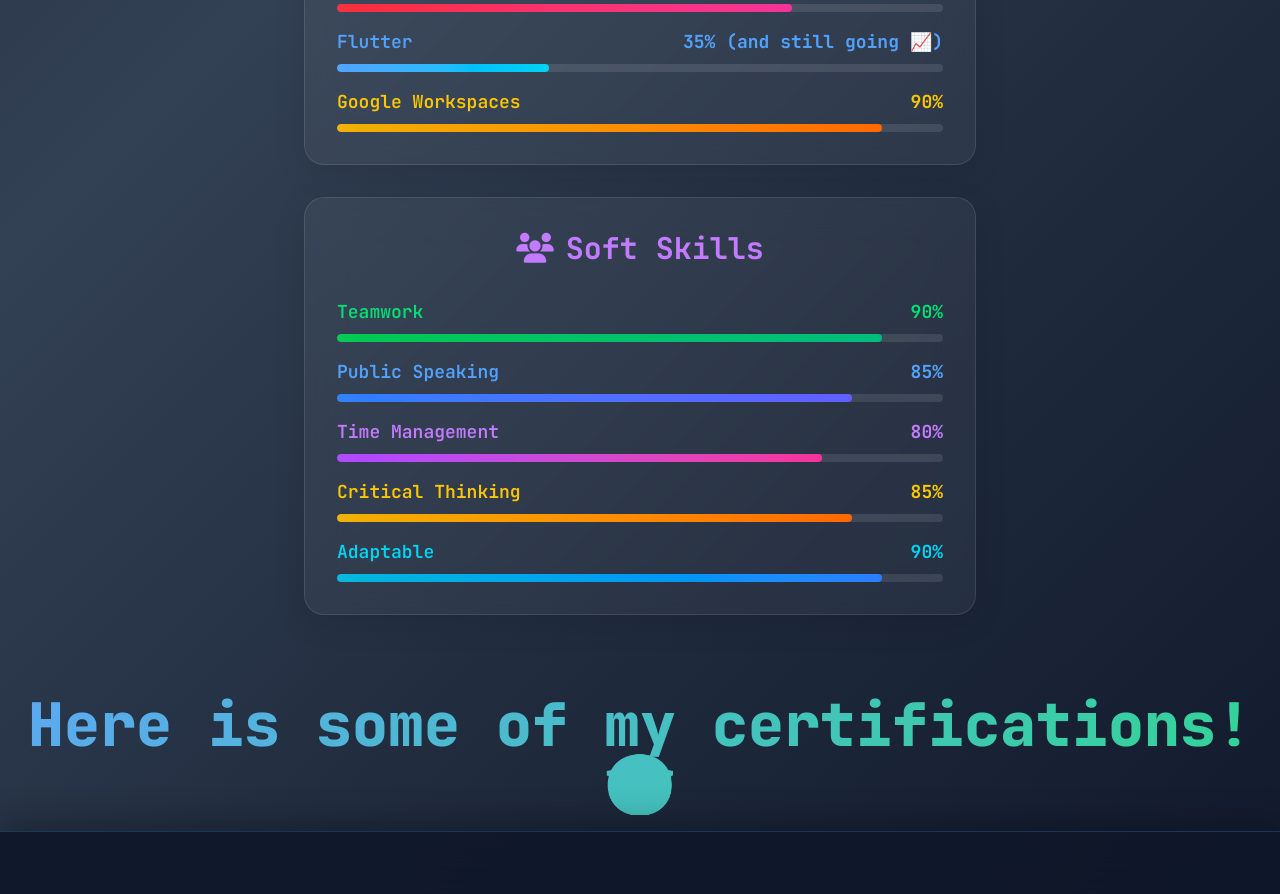
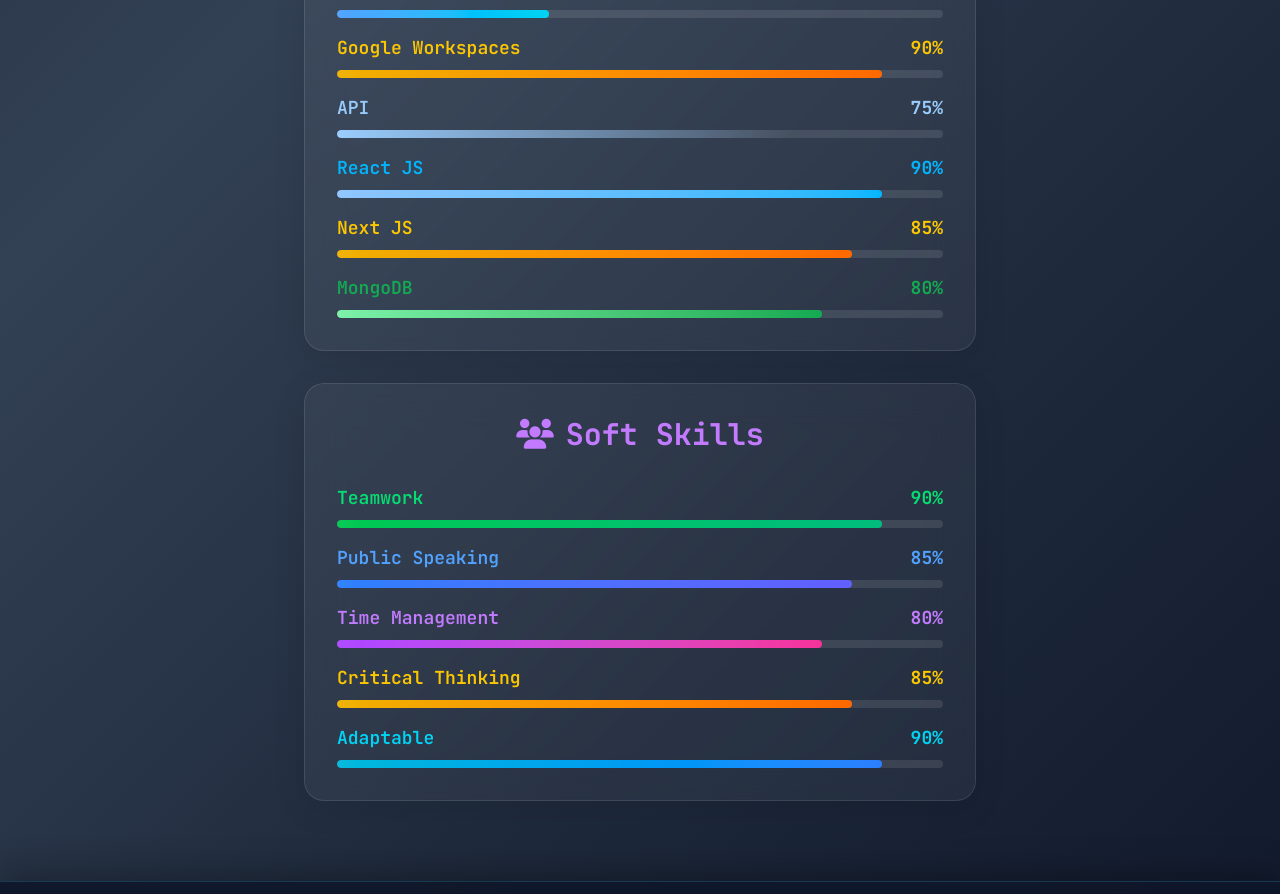
Before and after one commit to LuthfiAditya01/Portofolio, a React (Vite) app: page /about in a window 1280 px wide. Shown: the part 1880-2774 px from the top of the page. Built offline with nearby package versions, Linux system fonts and the light colour scheme; a small style sheet from the web is missing; a web font is replaced by a local one.

Commit message:
Add additional hard skills and update personal information in About section

```diff
--- a/src/about.tsx
+++ b/src/about.tsx
@@ -31,6 +31,76 @@
     laravel: { type: "hard", title: "Laravel", icon: "⚡", percentage: 75, gradient: "from-red-500 to-pink-500", description: "Kerangka kerja PHP yang elegan untuk pengembangan aplikasi web.", details: ["✅ Pola arsitektur MVC", "✅ Eloquent ORM dan migrasi basis data", "✅ Otentikasi dan otorisasi", "✅ Pengembangan API dengan Laravel Sanctum", "✅ Mesin template Blade", "✅ Antarmuka baris perintah Artisan", "🔄 Laravel Livewire untuk komponen reaktif"], experience: "Membangun aplikasi web dengan Laravel. Fokus pada arsitektur kode yang bersih dan praktik terbaik keamanan." },
     flutter: { type: "hard", title: "Flutter", icon: "💙", percentage: 35, gradient: "from-blue-400 to-cyan-400", description: "Kerangka kerja pengembangan seluler lintas platform oleh Google.", details: ["✅ Dasar-dasar bahasa pemrograman Dart", "✅ Pohon widget dan manajemen state", "✅ Implementasi Material Design", "✅ Navigasi dan routing dasar", "🔄 Manajemen state tingkat lanjut (BLoC, Provider)", "🔄 Channel platform untuk integrasi native", "🔄 Pengembangan Flutter Web dan Desktop"], experience: "Saat ini sedang aktif belajar Flutter untuk pengembangan lintas platform. Target untuk mencapai kemahiran dalam 6 bulan ke depan." },
     "google-workspace": { type: "hard", title: "Google Workspace", icon: "📊", percentage: 90, gradient: "from-yellow-500 to-orange-500", description: "Suite Produktivitas berbasis cloud oleh Google.", details: ["✅ Rumus dan skrip tingkat lanjut Google Sheets", "✅ Kolaborasi dan pemformatan Google Docs", "✅ Organisasi dan berbagi Google Drive", "✅ Komunikasi profesional Gmail", "✅ Penjadwalan dan manajemen Google Calendar", "✅ Google Forms untuk pengumpulan data", "✅ Otomasi Google Apps Script"], experience: "Pengguna mahir Google Workspace untuk produktivitas dan kolaborasi. Membuat skrip otomasi untuk optimisasi alur kerja." },
+
+    // Additional Hard Skills shown in the progress list
+    api: {
+      type: "hard",
+      title: "API",
+      icon: "🔗",
+      percentage: 75,
+      gradient: "from-yellow-500 to-orange-500",
+      description: "Perancangan dan konsumsi RESTful API untuk integrasi front-end dan back-end.",
+      details: [
+        "✅ Perancangan endpoint REST (resource-oriented)",
+        "✅ Autentikasi Bearer/JWT dan pengelolaan header",
+        "✅ Fetch API/Axios, error handling, retry sederhana",
+        "✅ Pagination, filtering, dan sorting di sisi API",
+        "✅ Dokumentasi API (OpenAPI/Swagger) dasar",
+        "🔄 Webhook dan integrasi real-time (SSE/WebSocket)"
+      ],
+      experience: "Membangun dan mengonsumsi REST API pada proyek web skala kecil-menengah, fokus pada konsistensi kontrak dan penanganan error."
+    },
+    "react-js": {
+      type: "hard",
+      title: "React JS",
+      icon: "⚛️",
+      percentage: 90,
+      gradient: "from-yellow-500 to-orange-500",
+      description: "Pengembangan SPA dengan React 18, hooks, dan pola komponen yang dapat digunakan kembali.",
+      details: [
+        "✅ Hooks dasar & lanjutan (useState, useEffect, useMemo)",
+        "✅ React Router v7 untuk navigasi client-side",
+        "✅ Optimisasi render (memoization, key, list rendering)",
+        "✅ Pengelolaan meta tag dengan react-helmet-async",
+        "✅ Integrasi AOS untuk animasi scroll",
+        "🔄 Code-splitting & lazy loading"
+      ],
+      experience: "Membangun beberapa halaman SPA dengan pola komponen terstruktur dan pengalaman animasi/interaksi yang halus."
+    },
+    "next-js": {
+      type: "hard",
+      title: "Next JS",
+      icon: "⏭️",
+      percentage: 85,
+      gradient: "from-yellow-500 to-orange-500",
+      description: "Pengembangan aplikasi React dengan kemampuan SSR/SSG/ISR dan routing berbasis file.",
+      details: [
+        "✅ Routing berbasis file (pages/app router)",
+        "✅ Data fetching (SSR, SSG, ISR) dan caching",
+        "✅ Optimasi gambar & font bawaan",
+        "✅ API routes untuk endpoint ringan",
+        "🔄 Middleware & edge runtime",
+        "🔄 Konfigurasi advanced untuk SEO & i18n"
+      ],
+      experience: "Mengerjakan proyek berbasis Next.js dengan fokus pada performa, SEO, dan pola data fetching yang tepat guna."
+    },
+    mongodb: {
+      type: "hard",
+      title: "MongoDB",
+      icon: "🍃",
+      percentage: 80,
+      gradient: "from-yellow-500 to-orange-500",
+      description: "Basis data dokumen NoSQL untuk aplikasi modern yang fleksibel.",
+      details: [
+        "✅ Perancangan skema dokumen dan relasi (embedded/reference)",
+        "✅ Query dasar & indeks untuk performa",
+        "✅ Aggregation pipeline untuk analitik data",
+        "✅ Praktik transaksi & konsistensi dasar",
+        "🔄 ODM Mongoose & validasi skema",
+        "🔄 Sharding & replikasi"
+      ],
+      experience: "Membangun layer data dengan MongoDB untuk kebutuhan CRUD cepat dengan pipeline agregasi sederhana."
+    },
     // Soft Skills
     teamwork: { type: "soft", title: "Teamwork", icon: "🤝", percentage: 90, gradient: "from-green-500 to-emerald-500", description: "Kemampuan untuk bekerja secara efektif dalam sebuah tim.", details: ["✅ Mendengarkan aktif dan empati dalam komunikasi", "✅ Resolusi konflik dan pemecahan masalah kolaboratif", "✅ Berbagi pengetahuan dan membimbing junior", "✅ Kolaborasi lintas fungsi", "✅ Beradaptasi dengan berbagai tipe kepribadian", "✅ Berkontribusi dalam sesi brainstorming", "✅ Mendukung tujuan tim dan kesuksesan bersama"], experience: "Berpengalaman dalam memimpin dan berkontribusi pada berbagai proyek tim. Selalu fokus pada sinergi dan hasil kolektif." },
     "public-speaking": { type: "soft", title: "Public Speaking", icon: "🎤", percentage: 85, gradient: "from-blue-500 to-indigo-500", description: "Kemampuan untuk berkomunikasi secara efektif di depan audiens.", details: ["✅ Presentasi proyek kepada para pemangku kepentingan", "✅ Demo teknis dan pameran produk", "✅ Fasilitasi lokakarya dan penyampaian pelatihan", "✅ Berbicara impromptu dan menangani sesi tanya jawab", "✅ Bercerita untuk presentasi yang menarik", "🔄 Berbicara di hadapan audiens besar (100+ orang)", "🔄 Berbicara di konferensi internasional"], experience: "Sering mempresentasikan hasil proyek dan solusi teknis. Nyaman berbicara dalam berbagai suasana formal dan informal." },
@@ -113,7 +183,7 @@
 
                 <div className="space-y-6 text-slate-200 leading-relaxed">
                   <p className="text-lg">
-                    Hi! I'm <span className="font-bold text-blue-400">Luthfi Aditya</span>. 6th Semester College Student. I'm having a big interest in <span className="font-bold text-green-400">Web Development</span> and
+                    Hi! I'm <span className="font-bold text-blue-400">Luthfi Aditya</span>. 7th Semester College Student. I'm having a big interest in <span className="font-bold text-green-400">Web Development</span> and
                     <span className="font-bold text-purple-400"> Mobile Development</span>.
                   </p>
 
@@ -128,7 +198,7 @@
                         <strong className="text-green-400">Mental.ly</strong>: Mental.ly is a Mobile Application that use to predict how big is the chance that we have a mental issue according to the well-trained Machine Learning model. This project is a Team Project which is a Mandatory Requirement to Graduate from Independent Study Program by Kampus Merdeka in Bangkit Academy.
                       </li>
                       <li className="text-slate-300">
-                        <strong className="text-blue-400">Emergency Service Response</strong>: Emergency Service Response (shortened as ESR) is a Web-Based Application that use to connect user (parties in need of emergency assistance) to the member of Fire Department with the help of Admin to make sure every Emergency Assistance could be done optimally. This project is a Team Project that made as a Final Project for <strong>Analysis and Design of information System</strong> subject.
+                        <strong className="text-blue-400">Magnet (Magang Management)</strong>: Magnet is a Project for my internship at Badan Pusat Statistik Kota Bandar Lampung. This project is a Collab from ITERA (Institut Teknologi Sumatera) student and Unila (Universitas Lampung) student. I'm participating in making the Attendance Feature.
                       </li>
                     </ol>
                   </div>
@@ -328,6 +398,70 @@
                       style={{ width: "90%" }}></div>
                   </div>
                 </div>
+
+                {/* <!-- API Progress --> */}
+                <div
+                  className="progress-item cursor-pointer hover:bg-gray-800/30 p-4 rounded-lg transition-all duration-300"
+                  data-skill="api"
+                  onClick={() => openSkillModal("api")}>
+                  <div className="flex justify-between mb-2">
+                    <span className="text-lg font-semibold text-[#98ccfd]">API</span>
+                    <span className="text-lg font-bold text-[#98ccfd]">75%</span>
+                  </div>
+                  <div className="progress-bar">
+                    <div
+                      className="progress-fill bg-gradient-to-r to-#4c7eb1 from-[#98ccfd]"
+                      style={{ width: "75%" }}></div>
+                  </div>
+                </div>
+
+                {/* <!-- React JS Progress --> */}
+                <div
+                  className="progress-item cursor-pointer hover:bg-gray-800/30 p-4 rounded-lg transition-all duration-300"
+                  data-skill="react-js"
+                  onClick={() => openSkillModal("react-js")}>
+                  <div className="flex justify-between mb-2">
+                    <span className="text-lg font-semibold text-[#00b7ff]">React JS</span>
+                    <span className="text-lg font-bold text-[#00b7ff]">90%</span>
+                  </div>
+                  <div className="progress-bar">
+                    <div
+                      className="progress-fill bg-gradient-to-r from-blue-300 to-[#00b7ff]"
+                      style={{ width: "90%" }}></div>
+                  </div>
+                </div>
+
+                {/* <!-- Next JS Progress --> */}
+                <div
+                  className="progress-item cursor-pointer hover:bg-gray-800/30 p-4 rounded-lg transition-all duration-300"
+                  data-skill="next-js"
+                  onClick={() => openSkillModal("next-js")}>
+                  <div className="flex justify-between mb-2">
+                    <span className="text-lg font-semibold text-yellow-400">Next JS</span>
+                    <span className="text-lg font-bold text-yellow-400">85%</span>
+                  </div>
+                  <div className="progress-bar">
+                    <div
+                      className="progress-fill bg-gradient-to-r from-yellow-500 to-orange-500"
+                      style={{ width: "85%" }}></div>
+                  </div>
+                </div>
+
+                {/* <!-- MongoDB Progress --> */}
+                <div
+                  className="progress-item cursor-pointer hover:bg-gray-800/30 p-4 rounded-lg transition-all duration-300"
+                  data-skill="mongodb"
+                  onClick={() => openSkillModal("mongodb")}>
+                  <div className="flex justify-between mb-2">
+                    <span className="text-lg font-semibold text-[#13aa52]">MongoDB</span>
+                    <span className="text-lg font-bold text-[#13aa52]">80%</span>
+                  </div>
+                  <div className="progress-bar">
+                    <div
+                      className="progress-fill bg-gradient-to-r from-green-300 to-[#13aa52]"
+                      style={{ width: "80%" }}></div>
+                  </div>
+                </div>
               </div>
             </div>
 
@@ -487,13 +621,13 @@
         </div>
       )}
 
-      <section className="">
+      {/* <section className="">
         <h1
           data-aos="fade-up"
           className="text-4xl md:text-6xl font-extrabold gradient-text mb-4 text-center">
           Here is some of my certifications! 😎
         </h1>
-      </section>
+      </section> */}
     </>
   );
 }
```
